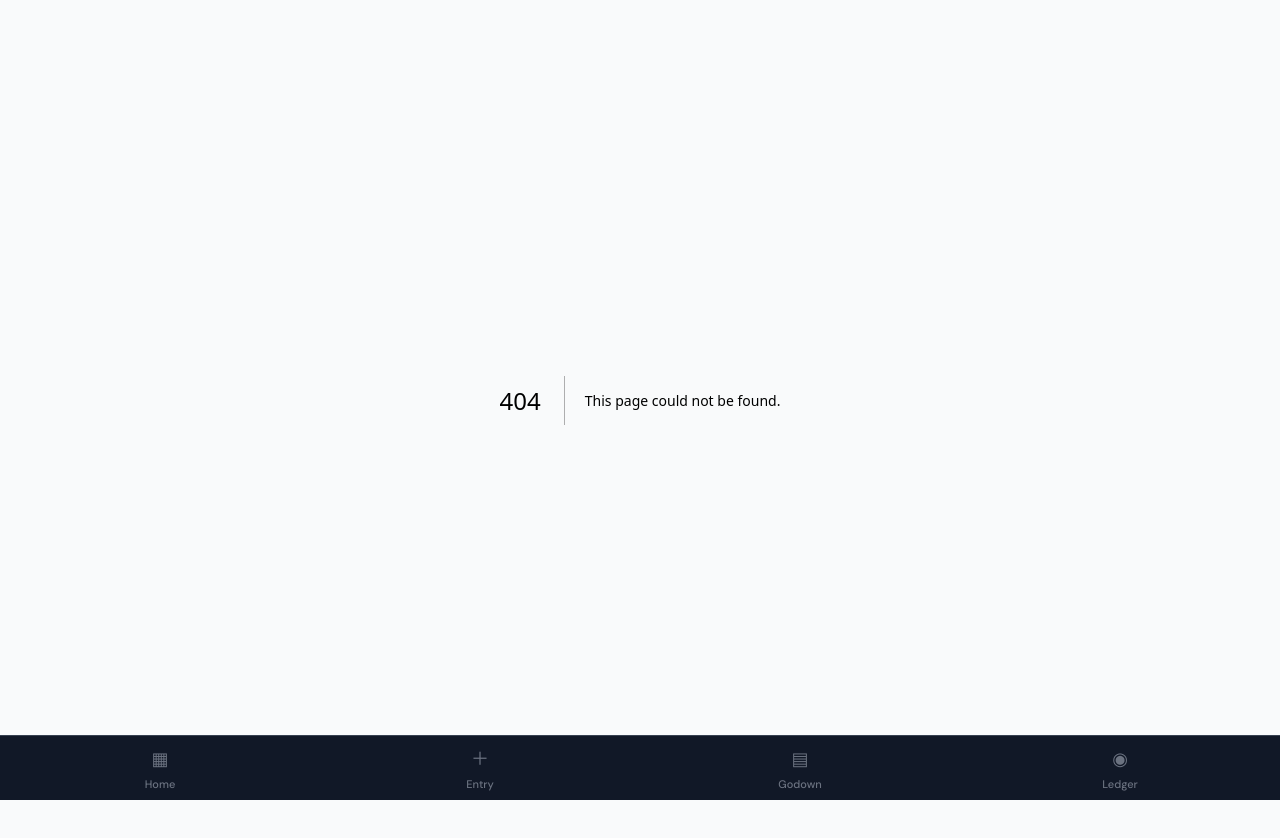
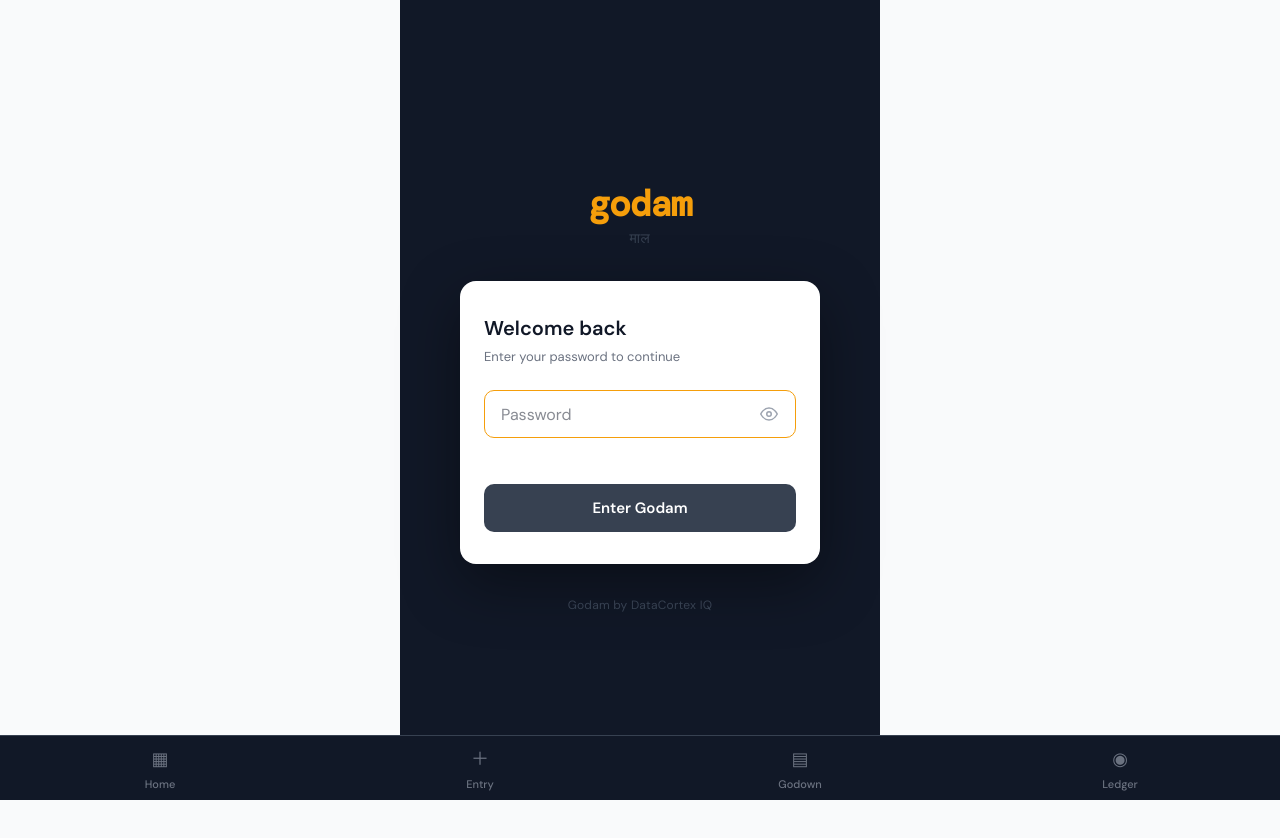
Before and after one commit to DataCortex-IQ/getgodam, a Next.js app: page /login in a window 1280 px wide. Before the commit this address had no page. Shown: the top 838 px of the page. Built offline with nearby package versions, Linux system fonts and the light colour scheme.

Commit message:
feat: password-protected login, session cookie auth, logout

```diff
--- /dev/null
+++ b/src/app/api/auth/login/route.ts
@@ -0,0 +1,24 @@
+import { NextRequest, NextResponse } from 'next/server'
+import { randomUUID } from 'crypto'
+import { validTokens } from '@/lib/tokens'
+
+export async function POST(req: NextRequest) {
+  const { password } = await req.json()
+  const expected = process.env.GODAM_PASSWORD
+
+  if (!expected || password !== expected) {
+    return NextResponse.json({ error: 'Incorrect password' }, { status: 401 })
+  }
+
+  const token = randomUUID()
+  validTokens.add(token)
+
+  const res = NextResponse.json({ ok: true })
+  res.cookies.set('godam_session', token, {
+    httpOnly: true,
+    sameSite: 'lax',
+    path: '/',
+    maxAge: 60 * 60 * 24 * 30, // 30 days
+  })
+  return res
+}
--- /dev/null
+++ b/src/app/api/auth/logout/route.ts
@@ -0,0 +1,12 @@
+import { NextResponse } from 'next/server'
+
+export async function POST() {
+  const res = NextResponse.json({ ok: true })
+  res.cookies.set('godam_session', '', {
+    httpOnly: true,
+    sameSite: 'lax',
+    path: '/',
+    maxAge: 0,
+  })
+  return res
+}
--- a/src/app/dashboard/page.tsx
+++ b/src/app/dashboard/page.tsx
@@ -1,5 +1,6 @@
 'use client'
 import { useEffect, useState } from 'react'
+import { useRouter } from 'next/navigation'
 import { supabase } from '@/lib/supabase'
 import { formatNPR } from '@/lib/format'
 import { getInventory } from '@/lib/inventory'
@@ -32,12 +33,20 @@
 }
 
 export default function DashboardPage() {
+  const router = useRouter()
   const [transactions, setTransactions] = useState<Transaction[]>([])
   const [inventory, setInventory] = useState<InventoryItem[]>([])
   const [loading, setLoading] = useState(true)
   const [pendingDelete, setPendingDelete] = useState<string | null>(null)
   const [deleting, setDeleting] = useState(false)
   const [showAll, setShowAll] = useState(false)
+  const [loggingOut, setLoggingOut] = useState(false)
+
+  async function handleLogout() {
+    setLoggingOut(true)
+    await fetch('/api/auth/logout', { method: 'POST' })
+    router.push('/login')
+  }
 
   async function load() {
     try {
@@ -112,13 +121,27 @@
         padding: '52px 20px 20px',
         position: 'sticky', top: 0, zIndex: 10
       }}>
-        <div style={{ display: 'flex', justifyContent: 'space-between', alignItems: 'flex-end' }}>
+        <div style={{ display: 'flex', justifyContent: 'space-between', alignItems: 'center' }}>
           <span className="font-mono-numbers" style={{
             fontSize: 24, fontWeight: 700, color: '#F59E0B', letterSpacing: '-0.5px'
           }}>
             godam
           </span>
-          <span style={{ fontSize: 12, color: '#6B7280' }}>{today}</span>
+          <div style={{ display: 'flex', alignItems: 'center', gap: 12 }}>
+            <span style={{ fontSize: 12, color: '#6B7280' }}>{today}</span>
+            <button
+              onClick={handleLogout}
+              disabled={loggingOut}
+              title="Logout"
+              style={{
+                background: 'none', border: 'none', cursor: 'pointer',
+                color: '#6B7280', padding: 4, display: 'flex', alignItems: 'center',
+                opacity: loggingOut ? 0.5 : 1,
+              }}
+            >
+              <LogoutIcon />
+            </button>
+          </div>
         </div>
         <p style={{ color: '#9CA3AF', fontSize: 13, marginTop: 4 }}>
           {loading ? 'Loading…' : `${transactions.length} transactions recorded`}
@@ -253,3 +276,13 @@
     </svg>
   )
 }
+
+function LogoutIcon() {
+  return (
+    <svg width="18" height="18" viewBox="0 0 24 24" fill="none" stroke="currentColor" strokeWidth="2" strokeLinecap="round" strokeLinejoin="round">
+      <path d="M9 21H5a2 2 0 0 1-2-2V5a2 2 0 0 1 2-2h4" />
+      <polyline points="16 17 21 12 16 7" />
+      <line x1="21" y1="12" x2="9" y2="12" />
+    </svg>
+  )
+}
--- /dev/null
+++ b/src/app/login/page.tsx
@@ -0,0 +1,205 @@
+'use client'
+import { useEffect, useRef, useState } from 'react'
+import { useRouter } from 'next/navigation'
+
+export default function LoginPage() {
+  const router = useRouter()
+  const inputRef = useRef<HTMLInputElement>(null)
+  const [password, setPassword] = useState('')
+  const [showPw, setShowPw] = useState(false)
+  const [loading, setLoading] = useState(false)
+  const [error, setError] = useState(false)
+
+  useEffect(() => {
+    inputRef.current?.focus()
+  }, [])
+
+  async function handleSubmit(e: React.FormEvent) {
+    e.preventDefault()
+    setError(false)
+    setLoading(true)
+    try {
+      const res = await fetch('/api/auth/login', {
+        method: 'POST',
+        headers: { 'Content-Type': 'application/json' },
+        body: JSON.stringify({ password }),
+      })
+      if (res.ok) {
+        router.push('/dashboard')
+      } else {
+        setError(true)
+        setPassword('')
+        setTimeout(() => inputRef.current?.focus(), 50)
+      }
+    } catch {
+      setError(true)
+    } finally {
+      setLoading(false)
+    }
+  }
+
+  return (
+    <div style={{
+      minHeight: '100vh',
+      background: '#111827',
+      display: 'flex',
+      flexDirection: 'column',
+      alignItems: 'center',
+      justifyContent: 'center',
+      padding: '24px 20px',
+    }}>
+      {/* Logo */}
+      <div style={{ textAlign: 'center', marginBottom: 32 }}>
+        <p className="font-mono-numbers" style={{
+          fontSize: 36,
+          fontWeight: 700,
+          color: '#F59E0B',
+          letterSpacing: '-1px',
+          lineHeight: 1,
+          marginBottom: 6,
+        }}>
+          godam
+        </p>
+        <p style={{
+          fontSize: 14,
+          color: '#374151',
+          fontWeight: 500,
+          letterSpacing: '0.05em',
+        }}>
+          माल
+        </p>
+      </div>
+
+      {/* Card */}
+      <div style={{
+        background: '#FFFFFF',
+        borderRadius: 16,
+        padding: '32px 24px',
+        width: '100%',
+        maxWidth: 360,
+        boxShadow: '0 20px 60px rgba(0,0,0,0.4)',
+      }}>
+        <p style={{ fontSize: 20, fontWeight: 600, color: '#111827', marginBottom: 4 }}>
+          Welcome back
+        </p>
+        <p style={{ fontSize: 13, color: '#6B7280', marginBottom: 24 }}>
+          Enter your password to continue
+        </p>
+
+        <form onSubmit={handleSubmit} style={{ display: 'flex', flexDirection: 'column', gap: 12 }}>
+          {/* Password input */}
+          <div style={{ position: 'relative' }}>
+            <input
+              ref={inputRef}
+              type={showPw ? 'text' : 'password'}
+              value={password}
+              onChange={e => { setPassword(e.target.value); setError(false) }}
+              placeholder="Password"
+              autoComplete="current-password"
+              style={{
+                width: '100%',
+                height: 48,
+                border: error ? '1.5px solid #EF4444' : '1.5px solid #E5E7EB',
+                borderRadius: 10,
+                fontSize: 16,
+                padding: '0 48px 0 16px',
+                color: '#111827',
+                background: '#FFFFFF',
+                boxSizing: 'border-box',
+                outline: 'none',
+                transition: 'border-color 0.15s',
+              }}
+              onFocus={e => {
+                if (!error) e.target.style.borderColor = '#F59E0B'
+              }}
+              onBlur={e => {
+                if (!error) e.target.style.borderColor = '#E5E7EB'
+              }}
+            />
+            <button
+              type="button"
+              onClick={() => setShowPw(v => !v)}
+              style={{
+                position: 'absolute',
+                right: 14,
+                top: '50%',
+                transform: 'translateY(-50%)',
+                background: 'none',
+                border: 'none',
+                cursor: 'pointer',
+                padding: 4,
+                color: '#9CA3AF',
+                display: 'flex',
+                alignItems: 'center',
+              }}
+              tabIndex={-1}
+            >
+              {showPw ? <EyeOffIcon /> : <EyeIcon />}
+            </button>
+          </div>
+
+          {/* Error message */}
+          <div style={{
+            height: 18,
+            overflow: 'hidden',
+            transition: 'opacity 0.2s',
+            opacity: error ? 1 : 0,
+          }}>
+            <p style={{ fontSize: 13, color: '#EF4444', margin: 0 }}>
+              Incorrect password. Try again.
+            </p>
+          </div>
+
+          {/* Submit */}
+          <button
+            type="submit"
+            disabled={loading || !password}
+            style={{
+              width: '100%',
+              height: 48,
+              background: loading || !password ? '#374151' : '#111827',
+              color: '#FFFFFF',
+              border: 'none',
+              borderRadius: 10,
+              fontSize: 15,
+              fontWeight: 600,
+              cursor: loading || !password ? 'not-allowed' : 'pointer',
+              transition: 'background 0.15s',
+              marginTop: 4,
+            }}
+          >
+            {loading ? 'Checking…' : 'Enter Godam'}
+          </button>
+        </form>
+      </div>
+
+      {/* Footer */}
+      <p style={{
+        marginTop: 32,
+        fontSize: 12,
+        color: '#374151',
+        letterSpacing: '0.02em',
+      }}>
+        Godam by DataCortex IQ
+      </p>
+    </div>
+  )
+}
+
+function EyeIcon() {
+  return (
+    <svg width="18" height="18" viewBox="0 0 24 24" fill="none" stroke="currentColor" strokeWidth="2" strokeLinecap="round" strokeLinejoin="round">
+      <path d="M1 12s4-8 11-8 11 8 11 8-4 8-11 8-11-8-11-8z" />
+      <circle cx="12" cy="12" r="3" />
+    </svg>
+  )
+}
+
+function EyeOffIcon() {
+  return (
+    <svg width="18" height="18" viewBox="0 0 24 24" fill="none" stroke="currentColor" strokeWidth="2" strokeLinecap="round" strokeLinejoin="round">
+      <path d="M17.94 17.94A10.07 10.07 0 0 1 12 20c-7 0-11-8-11-8a18.45 18.45 0 0 1 5.06-5.94M9.9 4.24A9.12 9.12 0 0 1 12 4c7 0 11 8 11 8a18.5 18.5 0 0 1-2.16 3.19m-6.72-1.07a3 3 0 1 1-4.24-4.24" />
+      <line x1="1" y1="1" x2="23" y2="23" />
+    </svg>
+  )
+}
--- /dev/null
+++ b/src/lib/tokens.ts
@@ -0,0 +1,10 @@
+// Shared in-memory token store used by both the login route and middleware
+// This works because Next.js API routes and middleware share the same Node process
+// when running locally and on Vercel (serverless functions share within a warm instance)
+const globalForTokens = global as unknown as { godamTokens: Set<string> }
+
+if (!globalForTokens.godamTokens) {
+  globalForTokens.godamTokens = new Set<string>()
+}
+
+export const validTokens: Set<string> = globalForTokens.godamTokens
--- /dev/null
+++ b/src/proxy.ts
@@ -0,0 +1,23 @@
+import { NextRequest, NextResponse } from 'next/server'
+
+const PROTECTED = ['/dashboard', '/entry', '/godown', '/ledger']
+
+export function proxy(req: NextRequest) {
+  const { pathname } = req.nextUrl
+
+  const isProtected = PROTECTED.some(p => pathname.startsWith(p))
+  if (!isProtected) return NextResponse.next()
+
+  const session = req.cookies.get('godam_session')?.value
+  if (!session) {
+    const loginUrl = req.nextUrl.clone()
+    loginUrl.pathname = '/login'
+    return NextResponse.redirect(loginUrl)
+  }
+
+  return NextResponse.next()
+}
+
+export const config = {
+  matcher: ['/dashboard/:path*', '/entry/:path*', '/godown/:path*', '/ledger/:path*'],
+}
```
